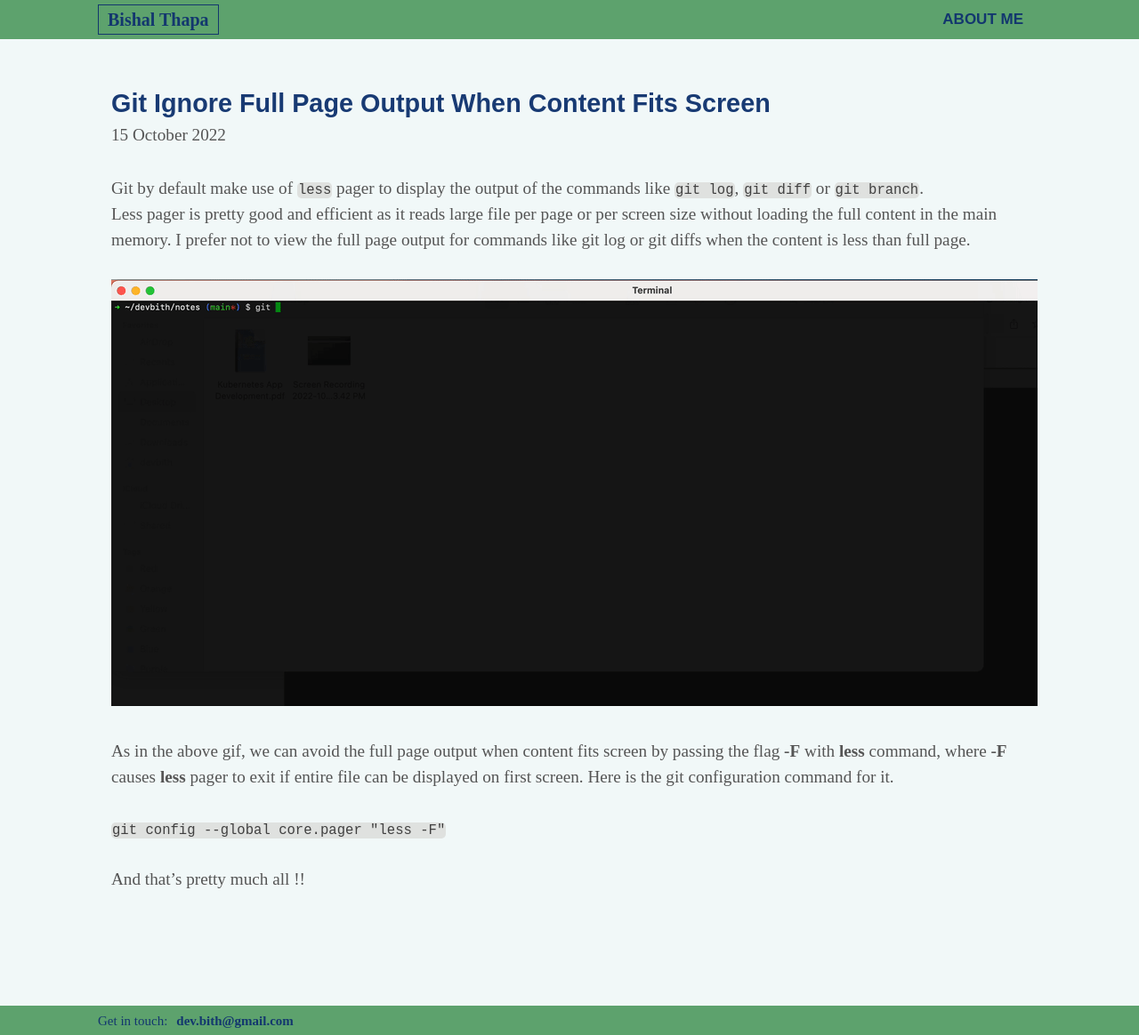
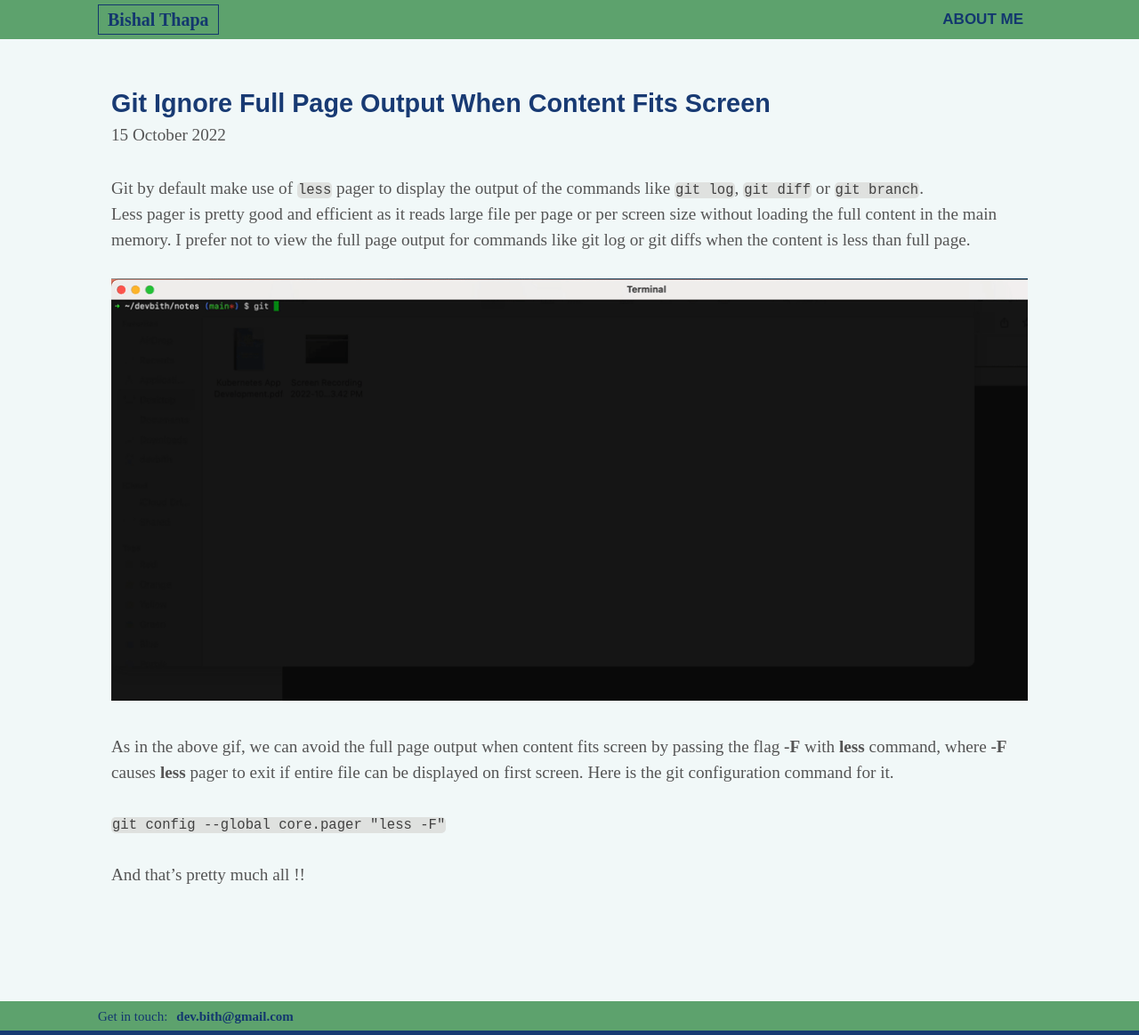
Before and after one commit to bishalthapa-x/bishalthapax.github.io, a Jekyll site: the page built from _posts/2022-10-15-git-ignore-full-page-output-when-content-fits-screen.md, in a window 1280 px wide. Shown: the whole page at 89% size. Built offline with Jekyll 4.4.1, drawn with Linux system fonts in a browser that asks for light colours.

Commit message:
Update
Signed-off-by: Bishal Thapa <dev.bith@gmail.com>

```diff
--- a/assets/css/post.css
+++ b/assets/css/post.css
@@ -6,3 +6,8 @@
 .main-section {
   width:100%;
 }
+
+img {
+  height: auto!important;
+  width: 100%!important;
+}
```
